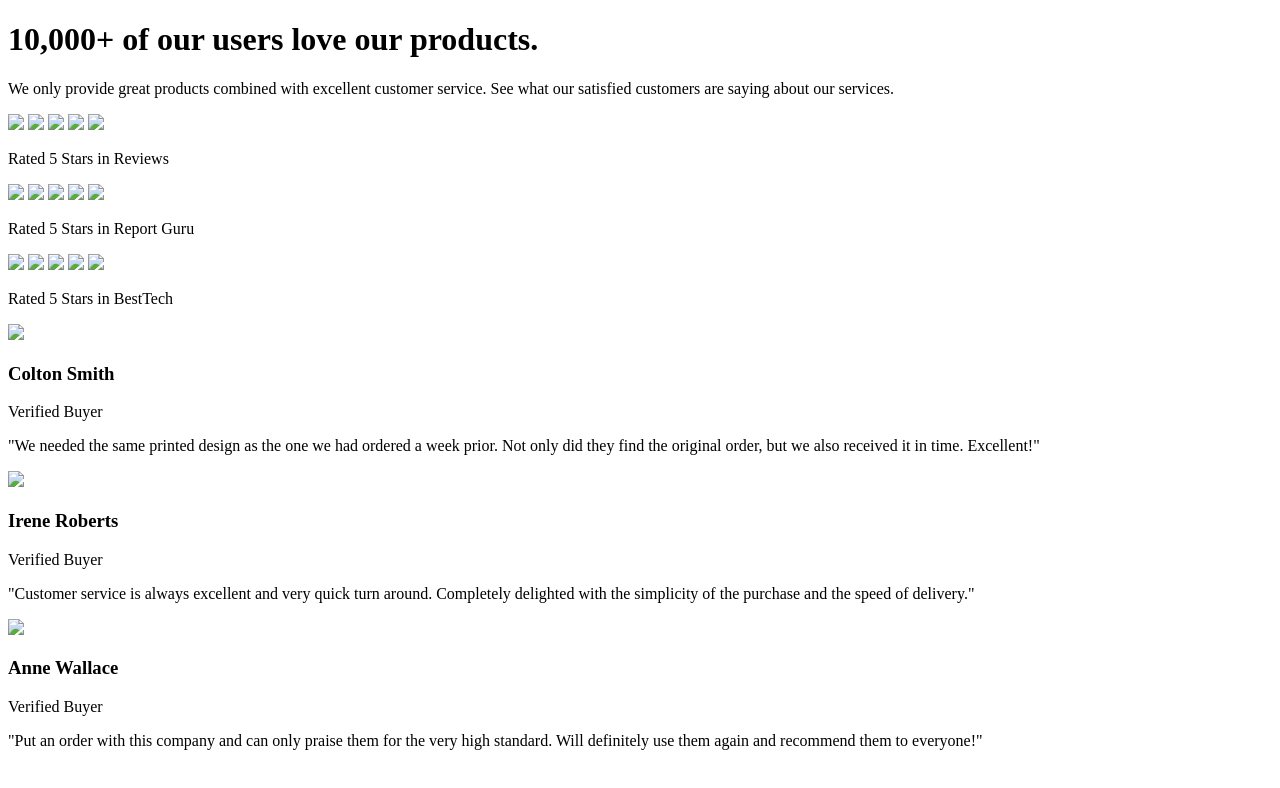
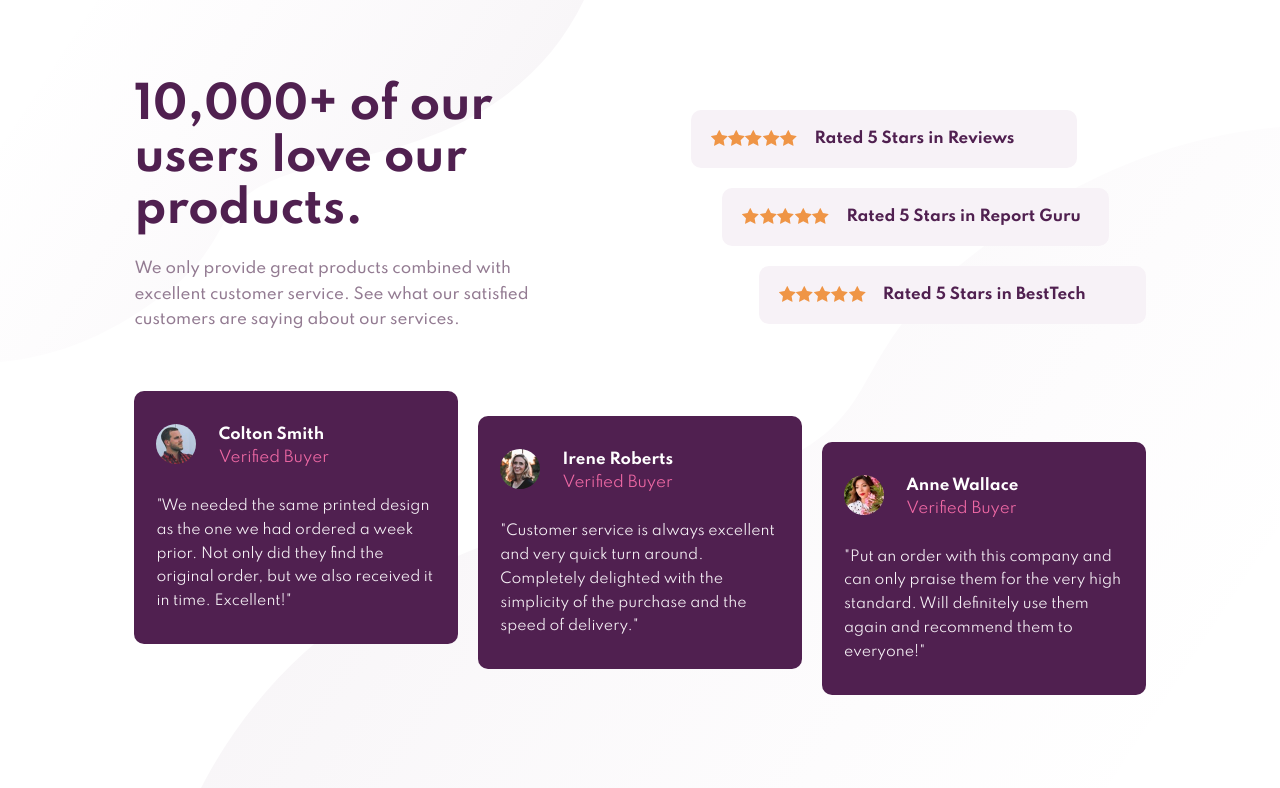
Before and after one commit to AndreaTamara/social-proof-section-master, a plain HTML site: page index.html in a window 1280 px wide. Drawn offline with Linux system fonts and the light colour scheme; the site is published under a folder, as on GitHub Pages, so addresses that start at the root find nothing.

Commit message:
cambio url

```diff
--- a/index.html
+++ b/index.html
@@ -12,7 +12,7 @@
       href="./images/favicon-32x32.png"
     />
     <link href="https://fonts.googleapis.com/css2?family=Spartan:wght@400;500;700&display=swap" rel="stylesheet">
-    <link type="text/css" href="/css/estilo.css" rel="stylesheet">
+    <link type="text/css" href="css/estilo.css" rel="stylesheet">
 
     <title>Frontend Mentor | Social proof section</title>
 
@@ -28,31 +28,31 @@
       <div class="topbox">
         <div class="starbox">
           <div class="star">
-            <img src="/images/icon-star.svg"/>
-            <img src="/images/icon-star.svg"/>
-            <img src="/images/icon-star.svg"/>
-            <img src="/images/icon-star.svg"/>
-            <img src="/images/icon-star.svg"/>
+            <img src="images/icon-star.svg"/>
+            <img src="images/icon-star.svg"/>
+            <img src="images/icon-star.svg"/>
+            <img src="images/icon-star.svg"/>
+            <img src="images/icon-star.svg"/>
           </div>
           <p> Rated 5 Stars in Reviews</p>
         </div>
         <div class="starbox" id="starbox2">
           <div class="star">
-            <img src="/images/icon-star.svg"/>
-            <img src="/images/icon-star.svg"/>
-            <img src="/images/icon-star.svg"/>
-            <img src="/images/icon-star.svg"/>
-            <img src="/images/icon-star.svg"/>
+            <img src="images/icon-star.svg"/>
+            <img src="images/icon-star.svg"/>
+            <img src="images/icon-star.svg"/>
+            <img src="images/icon-star.svg"/>
+            <img src="images/icon-star.svg"/>
           </div>
           <p>  Rated 5 Stars in Report Guru</p>
         </div>
         <div class="starbox" id="starbox3">
           <div class="star">
-            <img src="/images/icon-star.svg"/>
-            <img src="/images/icon-star.svg"/>
-            <img src="/images/icon-star.svg"/>
-            <img src="/images/icon-star.svg"/>
-            <img src="/images/icon-star.svg"/>
+            <img src="images/icon-star.svg"/>
+            <img src="images/icon-star.svg"/>
+            <img src="images/icon-star.svg"/>
+            <img src="images/icon-star.svg"/>
+            <img src="images/icon-star.svg"/>
           </div>
           <p> Rated 5 Stars in BestTech</p>
         </div>
@@ -61,7 +61,7 @@
     <div class="container">
       <div class="review" id="review1">
         <div class="buyer">
-          <img src="/images/image-colton.jpg">
+          <img src="images/image-colton.jpg">
           <div class="name">
             <h3>Colton Smith</h3>
             <p>Verified Buyer</p>
@@ -72,7 +72,7 @@
       </div>
       <div class="review" id="review2">
         <div class="buyer">
-          <img src="/images/image-irene.jpg">
+          <img src="images/image-irene.jpg">
           <div class="name">
             <h3>Irene Roberts</h3>
             <p>Verified Buyer</p>
@@ -83,7 +83,7 @@
       </div>
       <div class="review" id="review3">
         <div class="buyer">
-          <img src="/images/image-anne.jpg">
+          <img src="images/image-anne.jpg">
           <div class="name">
             <h3>Anne Wallace</h3>
             <p>Verified Buyer</p>
```
